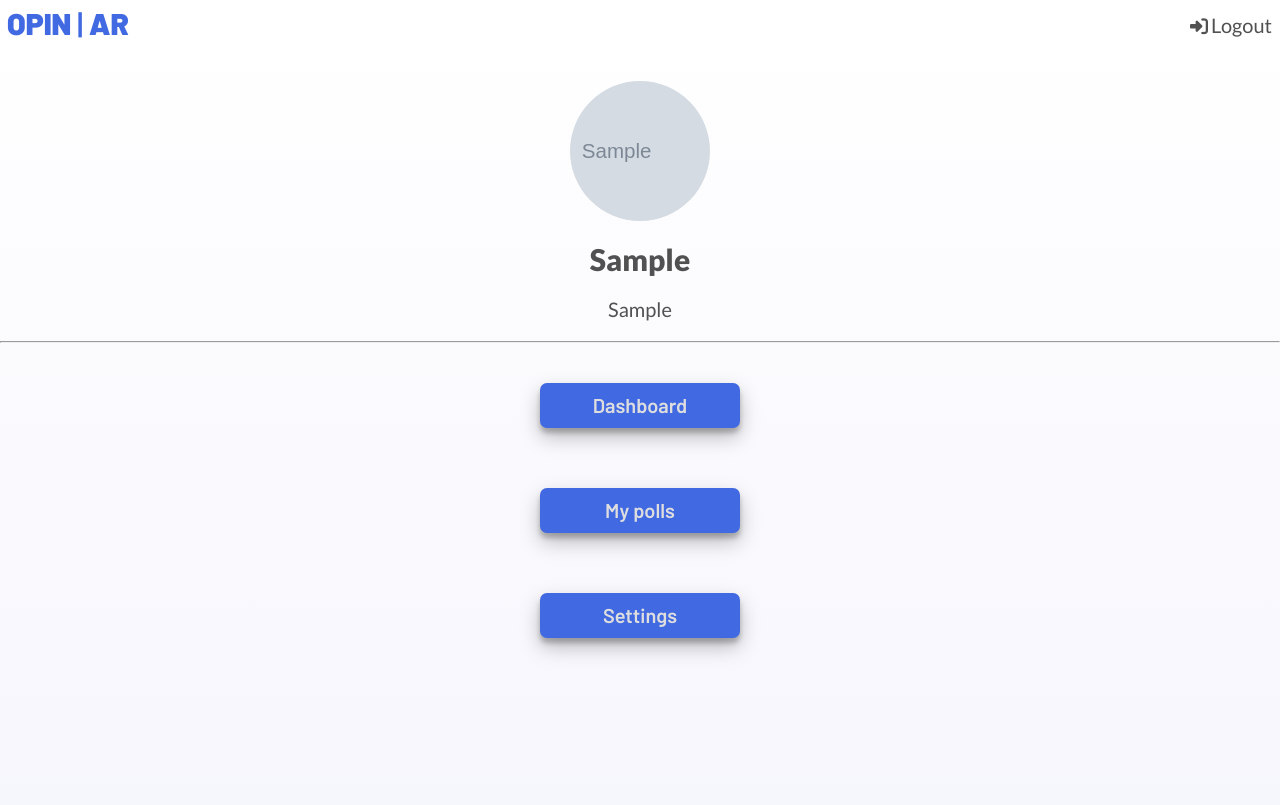
After one commit to Pride-Sin/opinar-source, a Django app: page /profile/1/ in a window 1280 px wide. The commit adds this page. Run offline with Django 3.2, Linux system fonts and the light colour scheme; tables that the repository leaves empty hold one stand-in row (values such as "Sample post"); grey boxes marked "Sample" are stand-in pictures; some libraries are stand-ins or nearby versions.

Commit message:
Added profile page, media url, media files, and logic for profile picture display, also urls for media delivery in dev mode. Added some buttons for better UX.

```diff
--- a/opinar/urls.py
+++ b/opinar/urls.py
@@ -15,6 +15,9 @@ Including another URLconf
 """
 from django.contrib import admin
 from django.urls import path, include
+from django.conf import settings
+from django.conf.urls.static import static
+from django.contrib.staticfiles.urls import staticfiles_urlpatterns
 
 urlpatterns = [
     path('admin/', admin.site.urls),
@@ -22,3 +25,9 @@ urlpatterns = [
     path('', include('users.urls')),
     path('', include('polls.urls')),
 ]
+
+# Serving the media files in development mode
+if settings.DEBUG:
+    urlpatterns += static(settings.MEDIA_URL, document_root=settings.MEDIA_ROOT)
+else:
+    urlpatterns += staticfiles_urlpatterns()
--- a/templates/index.html
+++ b/templates/index.html
@@ -27,7 +27,7 @@
     </div>
 
     {% if user.is_authenticated %}
-    <a href="{% url 'poll-new' %}" class="button copy__button">Go to dashboard</a>
+    <a href="{% url 'polls' %}" class="button copy__button">See my polls</a>
     {% else %}
     <a href="{% url 'signup' %}" class="button copy__button">Create Account</a>
     {% endif %}
--- a/templates/polls/poll_form.html
+++ b/templates/polls/poll_form.html
@@ -40,6 +40,10 @@
     <div class="forms-group__button-div"><input class="button submit-button forms-group__button" type="submit" value="Update poll"></div>
     {% endif %}
     </form>
+
+    <div class="back-to-profile">
+    <a href="{% url 'polls' %}" class="link-bottom-border">Go back</a>
+    </div>
 </div>
 
 {% endblock %}
--- a/templates/polls/poll_list.html
+++ b/templates/polls/poll_list.html
@@ -29,6 +29,6 @@
     <a href="{% url 'poll-new' %}" class="link-bottom-border">Add new Poll</a>
 </div>
 <div class="back-to-profile">
-    <a href="login.html" class="link-bottom-border">Go to Profile</a>
+    <a href="{% url 'profile' user.id %}" class="link-bottom-border">Go to Profile</a>
 </div>
 {% endblock %}
--- /dev/null
+++ b/templates/users/user_detail.html
@@ -0,0 +1,27 @@
+{% extends 'base.html' %}
+{% load static %}
+{% block content %}
+
+<div class="profile-picture">
+    <img class="profile-picture__img" src="{{ user.picture.url }}" alt="profile picture">
+</div>
+
+<div class="account-detail">
+<h1 class="username-profile text-center header-primary">{{user.first_name}}</h1>
+<p class="account-detail__org text-center organization-profile">{{user.organization}}</p>
+</div>
+
+<hr>
+<div class="profile-menu">
+    <div class="vote-page__fixed-buttons">
+        <a href="#" class="button profile-menu__button">Dashboard</a>
+    </div>
+    <div class="vote-page__fixed-buttons">
+        <a href="{% url 'polls' %}" class="button profile-menu__button">My polls</a>
+    </div>
+    <div class="vote-page__fixed-buttons">
+        <a href="#" class="button profile-menu__button">Settings</a>
+    </div>
+</div>
+
+{% endblock %}
--- a/users/forms.py
+++ b/users/forms.py
@@ -9,4 +9,4 @@ class SignupForm(UserCreationForm):
 
     class Meta:
         model = User
-        fields = ['email', 'password1', 'password2']
+        fields = ['email', 'first_name', 'last_name', 'password1', 'password2']
--- a/users/models.py
+++ b/users/models.py
@@ -1,4 +1,5 @@
 # Django imports
+from opinar.settings import MEDIA_URL
 from django.db import models
 from django.contrib.auth.models import AbstractUser, BaseUserManager
 from django.utils.translation import gettext_lazy as _
@@ -47,7 +48,7 @@
     start_date = models.DateTimeField(auto_now_add=True)
 
     organization = models.CharField(max_length=30, blank=True)
-    picture = models.ImageField(upload_to='users/picture', blank=True, null= True)
+    picture = models.ImageField(upload_to='profile-pictures/', default='profile-pictures/default.png', blank=True, null= True)
 
     USERNAME_FIELD = 'email'
     REQUIRED_FIELDS = []
--- a/users/urls.py
+++ b/users/urls.py
@@ -2,10 +2,11 @@
 from django.urls import path
 from django.contrib.auth.views import LogoutView
 # Local imports
-from .views import CustomLogin, CustomSignup
+from .views import CustomLogin, CustomSignup, UserDetail
 
 urlpatterns = [
     path('login/', CustomLogin.as_view(), name='login'),
     path('logout/', LogoutView.as_view(next_page='login'), name='logout'),
-    path('signup/', CustomSignup.as_view(), name='signup')
+    path('signup/', CustomSignup.as_view(), name='signup'),
+    path('profile/<int:pk>/', UserDetail.as_view(), name='profile'),
 ]
--- a/users/views.py
+++ b/users/views.py
@@ -1,11 +1,12 @@
 # Django imports
-from django.shortcuts import redirect, render
 from django.urls import reverse_lazy
 from django.contrib.auth.views import LoginView
+from django.views.generic.detail import DetailView
 from django.views.generic.edit import CreateView
-from django.contrib.auth import login, authenticate
+from django.contrib.auth import login
 # Local imports
 from .forms import SignupForm
+from .models import User
 
 class CustomLogin(LoginView):
     template_name = 'users/login.html'
@@ -28,3 +29,8 @@ class CustomSignup(CreateView):
         login(self.request, self.object)
 
         return valid
+
+
+class UserDetail(DetailView):
+    model = User
+    context_object_name = 'user'
```
Also changed, not shown: opinar/settings.py (+7 -1 lines), templates/polls/poll_detail.html (+3 -6 lines).
